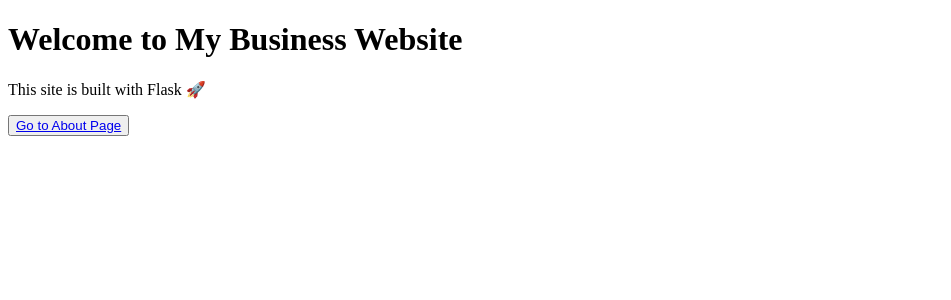
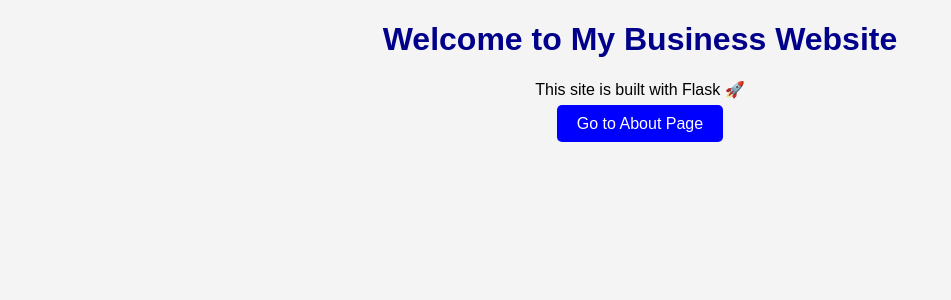
Before and after one commit to zamanwebdev/FlaskBasicAdvance, a Flask app: page / in a window 1280 px wide. Shown: the top 300 px of the page, without its empty margins (0-951 px from the left). Run offline with Flask 3, Linux system fonts and the light colour scheme.

Commit message:
Day 3 Done.

```diff
--- /dev/null
+++ b/flask_course/static/style.css
@@ -0,0 +1,20 @@
+body {
+    font-family: Arial;
+    background-color: #f4f4f4;
+    text-align: center;
+}
+
+h1 {
+    color: darkblue;
+}
+
+a {
+    padding: 10px 20px;
+    background: blue;
+    color: white;
+    text-decoration: none;
+    border-radius: 5px;
+}
+a:hover{
+    background:red;
+}
--- a/flask_course/templates/about.html
+++ b/flask_course/templates/about.html
@@ -2,9 +2,11 @@
 <html>
 <head>
     <title>About</title>
+    <link rel="stylesheet" href="{{ url_for('static', filename='style.css') }}">
 </head>
 <body>
     <h1>About Us</h1>
     <p>This is About Page</p>
+    <a href="/">Back to Home</a>
 </body>
 </html>
--- a/flask_course/templates/index.html
+++ b/flask_course/templates/index.html
@@ -2,10 +2,11 @@
 <html>
 <head>
     <title>Home</title>
+    <link rel="stylesheet" href="{{url_for('static',filename='style.css')}}">
 </head>
 <body>
     <h1>Welcome to My Business Website</h1>
     <p>This site is built with Flask 🚀</p>
-    <button><a href="/about">Go to About Page</a></button>
+    <a href="/about">Go to About Page</a>
 </body>
 </html>
```
